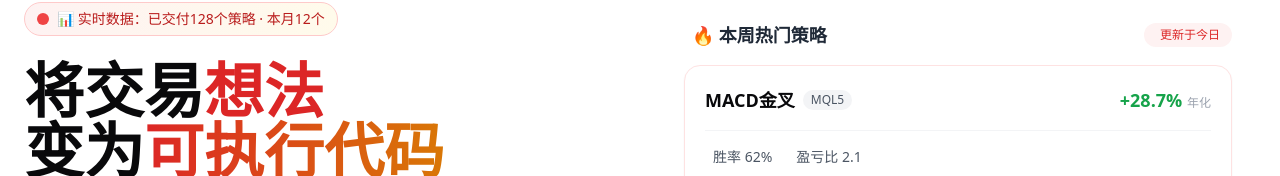
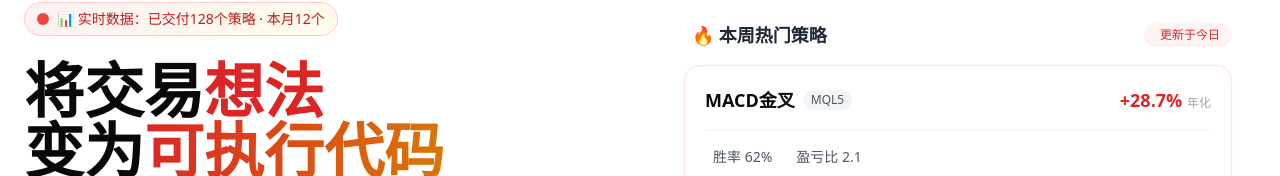
Before and after one commit to wedecwdf/djkfvbkf, a React (Vite) app: page / in a window 1280 px wide. Shown: the part 147-323 px from the top of the page. Built offline with nearby package versions, Linux system fonts and the light colour scheme; no server answers.

Commit message:
style: 将策略收益率颜色从绿色改为红色，更符合国内习惯

```diff
--- a/src/sections/Hero.tsx
+++ b/src/sections/Hero.tsx
@@ -115,7 +115,7 @@ const Hero = () => {
             </button>
           </div>
           <div className="flex items-center gap-6 mt-8 text-sm text-gray-500">
-            <div className="flex items-center gap-1"><i className="fas fa-shield-alt text-green-600"></i> 保密协议</div>
+            <div className="flex items-center gap-1"><i className="fas fa-shield-alt text-red-600"></i> 保密协议</div>
             <div className="flex items-center gap-1"><i className="fas fa-sync-alt text-blue-600"></i> 7天免费修改</div>
             <div className="flex items-center gap-1"><i className="fas fa-clock text-orange-500"></i> 24h交付(加急)</div>
           </div>
@@ -148,7 +148,7 @@ const Hero = () => {
                       {strategies[currentSlide].language}
                     </span>
                   </div>
-                  <span className="text-green-600 font-bold text-lg">
+                  <span className="text-red-600 font-bold text-lg">
                     {strategies[currentSlide].return} <span className="text-xs font-normal text-gray-400">年化</span>
                   </span>
                 </div>
```
